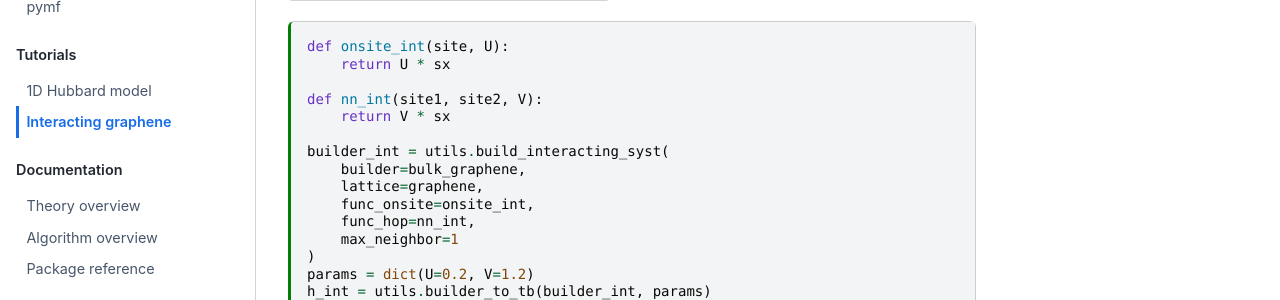
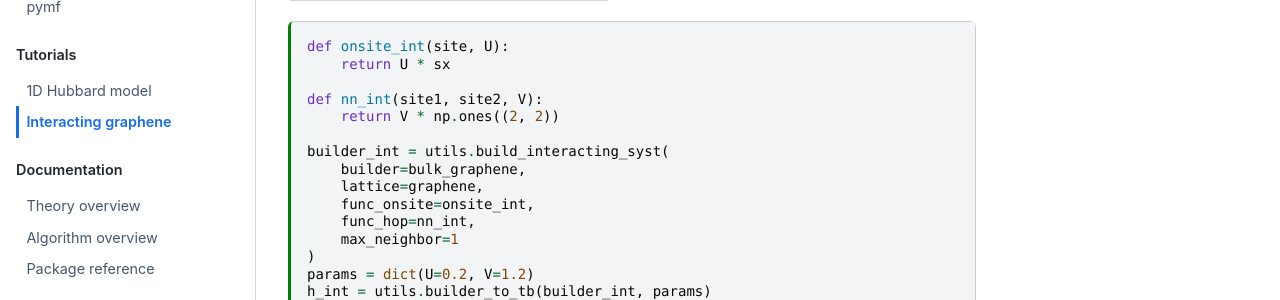
Before and after one commit to quantum-tinkerer/MeanFi, a Sphinx documentation site: the page built from docs/source/tutorial/graphene_example.md, in a window 1280 px wide and 900 px high, scrolled down 1371 px. Shown: the part 152-452 px from the top of the window. Built offline with Sphinx 7.4.7 and the Sphinx Book theme 1.1.4, drawn with Linux system fonts in a browser that asks for light colours; the version number could not be read and is left out; comment, search, counter and statistics services are not loaded; cross-references to code outside the pages are shown as plain code.

Commit message:
fix the one too many sx

```diff
--- a/docs/source/tutorial/graphene_example.md
+++ b/docs/source/tutorial/graphene_example.md
@@ -75,7 +75,7 @@ def onsite_int(site, U):
     return U * sx
 
 def nn_int(site1, site2, V):
-    return V * sx
+    return V * np.ones((2, 2))
 
 builder_int = utils.build_interacting_syst(
     builder=bulk_graphene,
```
